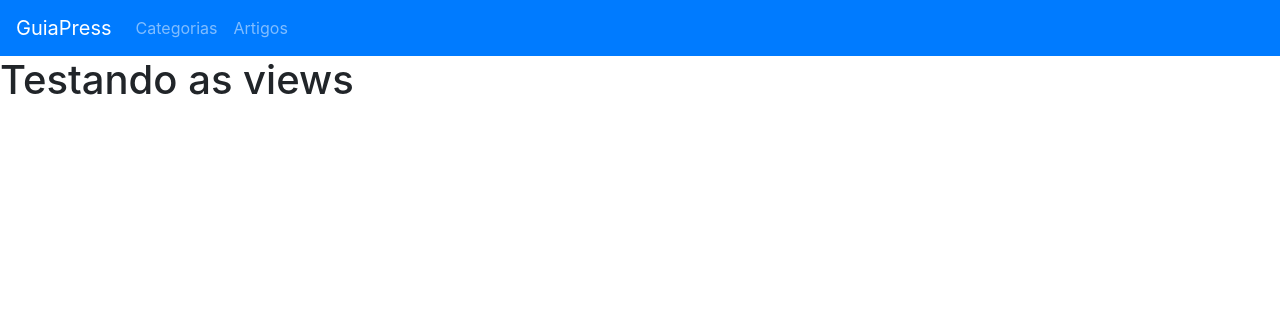
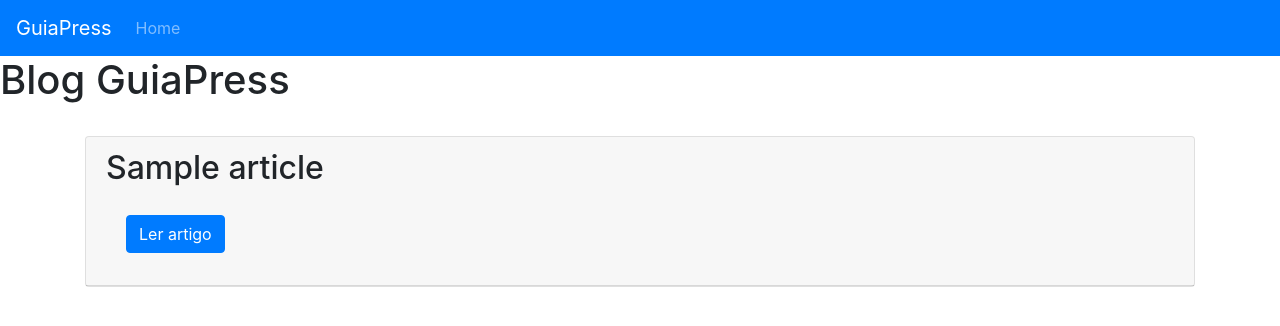
Before and after one commit to luicil/nodejs-guiapress, a Node server app: page / in a window 1280 px wide. Shown: the top 326 px of the page. Run offline with Node 20, Linux system fonts and the light colour scheme; tables that the repository leaves empty hold one stand-in row (values such as "Sample post"); some libraries are stand-ins or nearby versions.

Commit message:
exibindo artigos

```diff
--- a/index.js
+++ b/index.js
@@ -25,9 +25,29 @@ conn
         console.log("Falha de acesso ao banco: " + error);
     });
 
-app.get("/", (req, res) =>{
-    res.render("index");
+app.get("/:slug?", (req, res) =>{
+    var slug = req.params.slug;
+    if(slug == undefined){
+        Article.findAll({
+            order: [["id", "DESC"]]
+        }).then((articles) =>{
+            res.render("index",{articles});
+        });
+    } else {
+        Article.findOne({
+            where: { slug }
+        }).then((article) =>{
+            if(article != undefined){
+                res.render("article",{ article });
+            } else {
+                res.render("/");
+            }
+        });
+
+    }
 });
+
+
 
 app.listen(port,(err) =>{
     if(err){
--- a/views/index.ejs
+++ b/views/index.ejs
@@ -1,6 +1,19 @@
 <%- include("partials/header.ejs") %>
-<%- include("partials/navbar.ejs") %>
+<%- include("partials/homenavbar.ejs") %>
 <body>
-    <h1>Testando as views</h1>
+    <h1>Blog GuiaPress</h1>
+    <div class="container">
+        <% articles.forEach(article => { %>
+            <br>
+            <div class="card">
+                <div class="card-header">
+                    <h2><%= article.title %></h2>
+                    <div class="card-body">
+                        <a href="/<%= article.slug %>" class="btn btn-primary">Ler artigo</a>
+                    </div>
+                </div>
+            </div>
+        <% }); %>
+    </div>
 </body>
 <%- include("partials/footer.ejs") %>
--- /dev/null
+++ b/views/partials/homenavbar.ejs
@@ -0,0 +1,12 @@
+<nav class="navbar navbar-expand-lg navbar-dark bg-primary">
+    <a class="navbar-brand" href="/">
+        GuiaPress
+    </a>
+
+    <ul class="navbar-nav mr-auto">
+        <li class="nav-item">
+            <a  class="nav-link" href="/">Home</a>
+        </li>
+    </ul>
+
+</nav>
```
Also changed, not shown: atricles/controller/ArticlesController.js (+8 -0 lines), views/article.ejs (added, +16 -0 lines).
